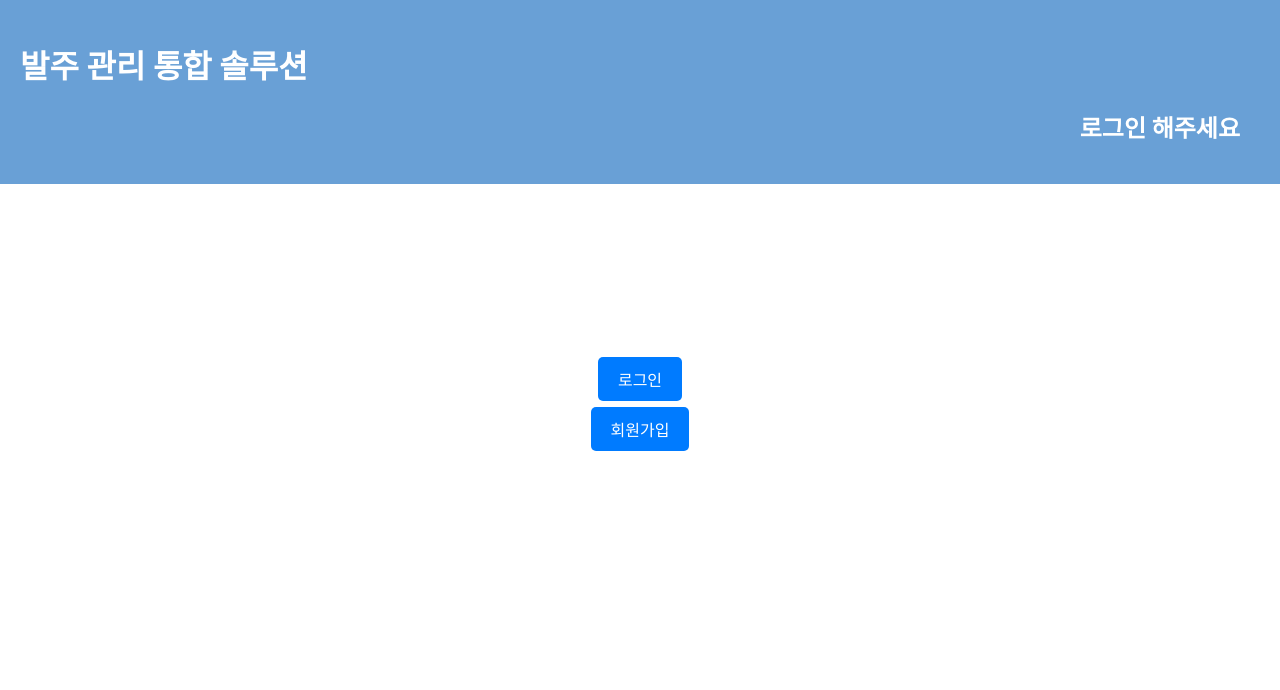
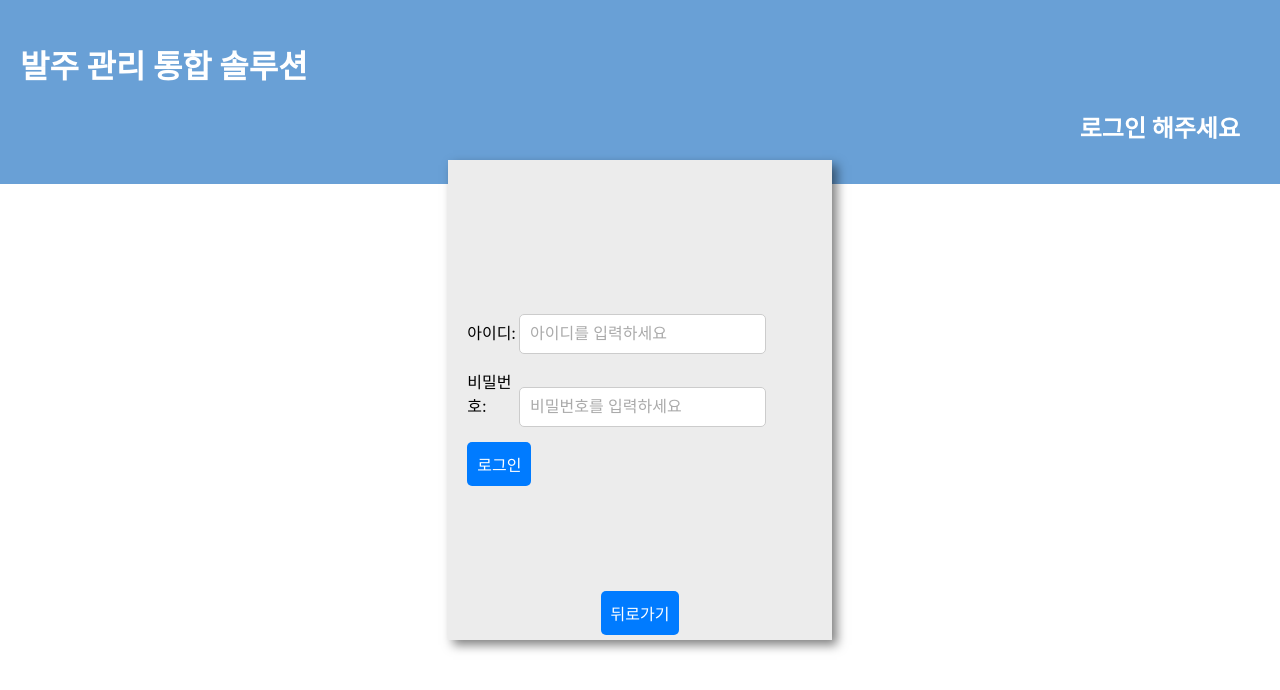
Before and after one commit to seosangwon/Devcourse-Team2, a React (Create React App) app in the folder front/: page / in a window 1280 px wide. Shown: the top 690 px of the page. Built offline with nearby package versions, Linux system fonts and the light colour scheme.

Commit message:
중복 아이템 선택시 수량 증가

```diff
--- a/front/src/App.css
+++ b/front/src/App.css
@@ -24,7 +24,7 @@
 .AppLogAf {
   text-align: left;
   padding: 20px;
-  background-color: #ffffff;
+  background-color: #bfc3ca;
 }
 
 
@@ -62,9 +62,10 @@ input:focus::placeholder {
 
 .box {
   display: flex;
-  align-items: center;
+  /*align-items: center;*/
+  padding: 20px;
   justify-content: center;
-  font-size: 24px;
+  font-size: 36px;
   color: white;
   border: none;
   border-radius: 8px;
@@ -83,19 +84,19 @@ input:focus::placeholder {
 
 /* 각 버튼 색상 */
 .color1 {
-  background-color: #4a90e2; /* 기본 색상 */
+  background-color: #80a580; /* 기본 색상 */
 }
 
 .color2 {
-  background-color: #e94e77; /* 두 번째 색상 */
+  background-color: #a39171; /* 두 번째 색상 */
 }
 
 .color3 {
-  background-color: #f5a623; /* 세 번째 색상 */
+  background-color: #6d4c3d; /* 세 번째 색상 */
 }
 
 .color4 {
-  background-color: #339e17; /* 세 번째 색상 */
+  background-color: #727d71; /* 세 번째 색상 */
 }
 
 .back-button {
@@ -119,17 +120,24 @@ input:focus::placeholder {
 
 .submenu {
   position: absolute; /* 부모 버튼에 상대적인 절대 위치 설정 */
-  top: 10%; /* 버튼 아래에 위치하도록 설정 */
+  top: 15%; /* 버튼 아래에 위치하도록 설정 */
   left: 0; /* 버튼의 좌측에 위치하도록 설정 */
   background-color: rgba(0, 0, 0, 0); /* 배경색 흰색 */
   border-radius: 5px; /* 모서리 둥글게 */
   z-index: 1; /* 다른 요소들 위에 표시 */
-  display: none; /* 기본적으로 숨김 */
+  font-size: 30px;
 }
 
-.box:hover .submenu {
-  display: block; /* 버튼에 마우스 호버 시 보이도록 설정 */
+.subname{
+  position: absolute;
+  left: 380px;
+  top: 5%;
+  width: 180px;
+  font-size: 40px;
+  color: black;
+  font-weight: bold;
 }
+
 
 .submenu ul {
   list-style-type: none; /* 기본 리스트 스타일 제거 */
@@ -171,7 +179,8 @@ label {
 }
 
 input {
-  width: 90%; /* 입력 필드 전체 너비 */
+  display: inline;
+  width: 20%; /* 입력 필드 전체 너비 */
   padding: 10px; /* 내부 여백 */
   border: 1px solid #ccc; /* 테두리 */
   border-radius: 5px; /* 모서리 둥글게 */
@@ -206,25 +215,45 @@ button[type="submit"]:hover {
   align-items: center; /* 수평 중앙 정렬 */
   justify-content: center; /* 수직 중앙 정렬 */
   height: 60%; /* 높이 조정 */
-  width: 50%;
-  left:25%;
-  background-color: rgba(0, 0, 0, 0);
+  width: 30%;
+  left: 35%;
+  top: 20%;
+  box-shadow: 5px 5px 10px rgba(0, 0, 0, 0.5);
+  background-color: #ececec
 }
 
 .auth-button {
   margin: 3px; /* 버튼 사이의 간격 */
-  padding: 10px 20px; /* 버튼 여백 */
+  padding: 10px; /* 버튼 여백 */
   background-color: #007bff; /* 버튼 색상 */
   color: white; /* 글자색 */
   border: none; /* 테두리 제거 */
   border-radius: 5px; /* 모서리 둥글게 */
   cursor: pointer; /* 커서 포인터로 변경 */
-  font-size: 16px; /* 글자 크기 */
+  font-size: 20px; /* 글자 크기 */
   transition: background-color 0.3s; /* 배경색 전환 효과 */
+  width: 100px;
 }
 
 .auth-button:hover {
   background-color: #0056b3; /* 호버 시 색상 변경 */
+}
+
+.input-info{
+  display: inline-block;
+  width: 15%;
+  /*border: 1px solid #ccc; !* 확인을 위한 테두리 *!*/
+}
+
+.auth-input{
+  display: inline;
+  width: 65%; /* 입력 필드 전체 너비 */
+  padding: 10px; /* 내부 여백 */
+  border: 1px solid #ccc; /* 테두리 */
+  border-radius: 5px; /* 모서리 둥글게 */
+  margin-bottom: 15px; /* 아래 여백 */
+  /*margin-left: 5%;*/
+  font-size: 16px; /* 글자 크기 */
 }
 
 /*UserDelete*/
--- a/front/src/App.js
+++ b/front/src/App.js
@@ -1,4 +1,4 @@
-import React, {useEffect, useState} from 'react';
+import React, {useState} from 'react';
 import './App.css';
 import UserInfo from './components/UserInfo';
 import Login from './components/Login';
@@ -18,11 +18,7 @@ import UserControl from "./components/UserControl";
 function App() {
     const [userName, setUserName] = useState('');
     const [userId, setUserId] = useState(null);
-    const [activeComponent, setActiveComponent] = useState('');
-    const [showSubMenuM, setShowSubMenuM] = useState(false);
-    const [showSubMenuO, setShowSubMenuO] = useState(false);
-    const [showSubMenuP, setShowSubMenuP] = useState(false);
-    const [showSubMenuE, setShowSubMenuE] = useState(false);
+    const [activeComponent, setActiveComponent] = useState('login');
     const [profileImage, setProfileImage] = useState('');
 
 
@@ -55,37 +51,6 @@ function App() {
         setActiveComponent(component);
     };
 
-    const handleMouseEnterM = () => {
-        setShowSubMenuM(true);
-    };
-
-    const handleMouseLeaveM = () => {
-        setShowSubMenuM(false);
-    };
-
-    const handleMouseEnterP = () => {
-        setShowSubMenuP(true);
-    };
-
-    const handleMouseLeaveP = () => {
-        setShowSubMenuP(false);
-    };
-
-    const handleMouseEnterO = () => {
-        setShowSubMenuO(true);
-    };
-
-    const handleMouseLeaveO = () => {
-        setShowSubMenuO(false);
-    };
-
-    const handleMouseEnterE = () => {
-        setShowSubMenuE(true);
-    };
-
-    const handleMouseLeaveE = () => {
-        setShowSubMenuE(false);
-    };
 
     const handleBack = () => {
         setActiveComponent('');
@@ -149,22 +114,17 @@ function App() {
             ) : (
                 <div>
                     <div className="container">
-                        <button className="box color1" onMouseEnter={handleMouseEnterO}
-                                onMouseLeave={handleMouseLeaveO}>
-                            {showSubMenuO ? (
+                        <button className="box color1">
+                            <div className="subname">발주 관리</div>
                             <div className="submenu">
                                 <ul>
                                     <li onClick={() => showComponent('insertOrder')}>▶ 발주 신청</li>
                                     <li onClick={() => showComponent('orderListPage')}>▶ 발주 목록 확인</li>
                                 </ul>
                             </div>
-                            ) : (
-                                "발주 관리"
-                            )}
                         </button>
-                        <button className="box color2" onMouseEnter={handleMouseEnterP}
-                                onMouseLeave={handleMouseLeaveP}>
-                            {showSubMenuP ? (
+                        <button className="box color2">
+                            <div className="subname">상품 관리</div>
                             <div className="submenu">
                                 <ul>
                                     <li onClick={() => showComponent('addProduct')}>▶ 상품 추가</li>
@@ -172,14 +132,14 @@ function App() {
                                     <li onClick={() => showComponent('productList')}>▶ 상품 목록</li>
                                 </ul>
                             </div>
+                        </button>
+                        <button className="box color3" >
+                            {userName === '운영자' ? (
+                                <div className="subname">회원 관리</div>
                             ) : (
-                                "상품 관리"
+                                <div className="subname">정보 관리</div>
                             )}
-                        </button>
-                        <button className="box color3" onMouseEnter={handleMouseEnterM}
-                                onMouseLeave={handleMouseLeaveM}>
-                            {showSubMenuM ? (
-                                userName === '운영자' ? (
+                            {userName === '운영자' ? (
                                     <div className="submenu">
                                         <ul>
                                             <li onClick={() => showComponent('userControl')}>▶ 회원 정보 조회</li>
@@ -194,16 +154,10 @@ function App() {
                                             <li onClick={() => showComponent('userDelete')}>▶ 회원 탈퇴</li>
                                         </ul>
                                     </div>
-                                )
-                            ) : userName === '운영자' ? (
-                                "관리자 정보 관리"
-                            ) : (
-                                "정보 관리"
                                 )}
                         </button>
-                        <button className="box color4" onMouseEnter={handleMouseEnterE}
-                                onMouseLeave={handleMouseLeaveE}>
-                            {showSubMenuE ? (
+                        <button className="box color4">
+                            <div className="subname">추가 기능</div>
                             <div className="submenu">
                                 <ul>
                                     <li onClick={() => showComponent('ect1')}>▶ 추가 기능</li>
@@ -211,9 +165,6 @@ function App() {
                                     <li onClick={() => showComponent('ect3')}>▶ 추가 기능</li>
                                 </ul>
                             </div>
-                            ) : (
-                                "상품 관리"
-                            )}
                         </button>
                     </div>
                 </div>
--- a/front/src/components/InsertOrder.js
+++ b/front/src/components/InsertOrder.js
@@ -97,7 +97,7 @@ function InsertOrder({ memberId }) {
                     <select
                         value={item.productId}
                         onChange={(e) => handleItemChange(index, 'productId', e.target.value)} // ID 사용
-                        style={{ display: 'block' }}
+                        style={{display: 'block'}}
                     >
                         <option value="">Select a product</option>
                         {products.map((product) => (
@@ -106,6 +106,7 @@ function InsertOrder({ memberId }) {
                             </option>
                         ))}
                     </select>
+                    <label>개수 </label>
                     <input
                         type="number"
                         value={item.quantity || ''}
@@ -113,6 +114,7 @@ function InsertOrder({ memberId }) {
                         placeholder="개수를 입력하세요"
                         required
                     />
+                    <label>가격 </label>
                     <input
                         type="number"
                         value={item.price || ''}
--- a/front/src/components/Login.js
+++ b/front/src/components/Login.js
@@ -31,12 +31,12 @@ function Login({ onLogin }) {
         <form onSubmit={handleLogin}>
             <div className="inputform">
             <div>
-                <label>ID:</label>
-                <input type="text" value={loginId} onChange={(e) => setLoginId(e.target.value)} placeholder="ID를 입력하세요" required />
+                <span className="input-info">아이디:</span>
+                <input className="auth-input" type="text" value={loginId} onChange={(e) => setLoginId(e.target.value)} placeholder="아이디를 입력하세요" required />
             </div>
             <div>
-                <label>비밀번호:</label>
-                <input type="password" value={pw} onChange={(e) => setPassword(e.target.value)} placeholder="비밀번호를 입력하세요" required />
+                <span className="input-info">비밀번호:</span>
+                <input className="auth-input" type="password" value={pw} onChange={(e) => setPassword(e.target.value)} placeholder="비밀번호를 입력하세요" required />
             </div>
             </div>
             {errorMessage && <div style={{ color: 'red' }}>{errorMessage}</div>}
--- a/front/src/components/Register.js
+++ b/front/src/components/Register.js
@@ -3,7 +3,6 @@ import React, { useState } from 'react';
 function Register({ onRegister }) {
     const [loginId, setLoginId] = useState('');
     const [pw, setPassword] = useState('');
-    const [confirmPw, setConfirmPassword] = useState(''); // 비밀번호 확인 상태 추가
     const [name, setName] = useState('');
     const [errorMessage, setErrorMessage] = useState('');
     const [successMessage, setSuccessMessage] = useState('');
@@ -46,7 +45,6 @@ function Register({ onRegister }) {
             // 입력 필드 초기화
             setLoginId('');
             setPassword('');
-            setConfirmPassword('');
             setName('');
 
         } catch (error) {
@@ -60,8 +58,9 @@ function Register({ onRegister }) {
         <form onSubmit={handleRegister}>
             <div className="inputform">
                 <div>
-                    <label htmlFor="name">이름:</label>
+                    <span className="input-info">이름:</span>
                     <input
+                        className="auth-input"
                         type="text"
                         id="name"
                         value={name}
@@ -72,34 +71,25 @@ function Register({ onRegister }) {
                 </div>
 
                 <div>
-                    <label>ID:</label>
+                    <span className="input-info">아이디:</span>
                     <input
+                        className="auth-input"
                         type="text"
                         value={loginId}
                         onChange={(e) => setLoginId(e.target.value)}
-                        placeholder="ID를 입력하세요"
+                        placeholder="아이디를 입력하세요"
                         required
                     />
                 </div>
 
                 <div>
-                    <label>비밀번호:</label>
+                    <span className="input-info">비밀번호:</span>
                     <input
+                        className="auth-input"
                         type="password"
                         value={pw}
                         onChange={(e) => setPassword(e.target.value)}
                         placeholder="비밀번호를 입력하세요"
-                        required
-                    />
-                </div>
-
-                <div>
-                    <label>비밀번호 확인:</label>
-                    <input
-                        type="password"
-                        value={confirmPw}
-                        onChange={(e) => setConfirmPassword(e.target.value)}
-                        placeholder="비밀번호를 다시 입력하세요"
                         required
                     />
                 </div>
```
Lines whose indentation alone changed are shown as unchanged.
